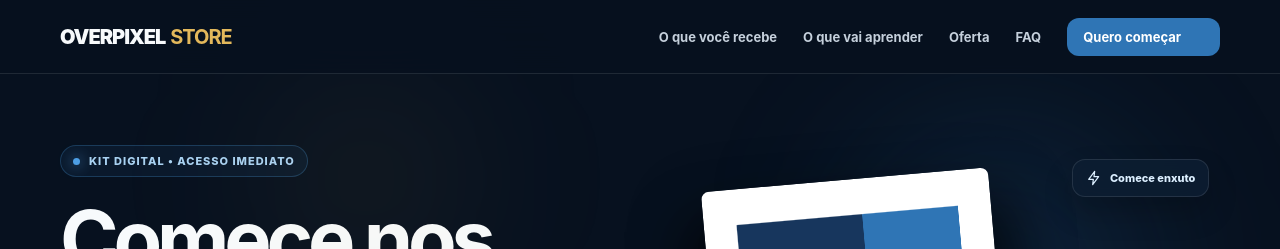
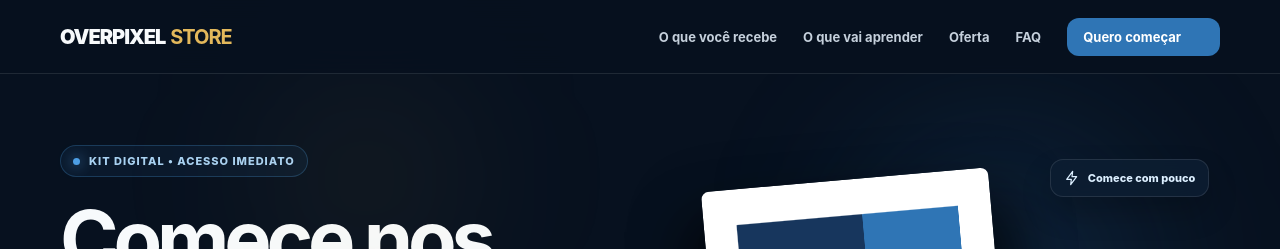
Before and after one commit to hdpontes/OVERPIXEL, a React (Vite) app: page / in a window 1280 px wide. Shown: the top 249 px of the page. Built offline with nearby package versions, Linux system fonts and the light colour scheme.

Commit message:
Update CONFIG with pixelId and gaMeasurementId

```diff
--- a/src/main.jsx
+++ b/src/main.jsx
@@ -4,8 +4,8 @@ import './styles.css';
 
 const CONFIG = {
   checkoutUrl: 'https://pay.kiwify.com.br/EQxzJ7a',
-  pixelId: '',
-  gaMeasurementId: '',
+  pixelId: '1330495329162779',
+  gaMeasurementId: 'G-SJPJS8B9D1',
 };
 
 const faq = [
@@ -127,13 +127,13 @@ function App(){
             <h1>Comece nos <em>Personalizados</em> sem ficar perdido.</h1>
             <p className="lead">Um guia prático para descobrir <strong>o que vender, o que comprar, quanto cobrar e como encontrar clientes</strong> — mesmo começando com uma estrutura enxuta.</p>
             <div className="heroActions">
-              <a href={CONFIG.checkoutUrl} className="btn primary big" onClick={(e)=>goCheckout(e,'hero')}>QUERO O KIT COMPLETO <Icon name="arrow"/></a>
+              <a href="#oferta" className="btn primary big" onClick={(e)=>goCheckout(e,'hero')}>QUERO O KIT COMPLETO <Icon name="arrow"/></a>
               <a href="#conteudo" className="btn ghost big">Ver o conteúdo</a>
             </div>
             <div className="trustRow"><span><Icon name="check" size={16}/> E-book completo</span><span><Icon name="check" size={16}/> Planilha editável</span><span><Icon name="check" size={16}/> 500+ estampas</span></div>
           </div>
           <div className="heroVisual">
-            <div className="floatTag tagTop"><Icon name="zap" size={16}/> Comece enxuto</div>
+            <div className="floatTag tagTop"><Icon name="zap" size={16}/> Comece com pouco</div>
             <div className="bookMock">
               <div className="bookShadow"/>
               <img src="/assets/ebook-cover.png" alt="Capa do e-book Kit Comece nos Personalizados"/>
```
